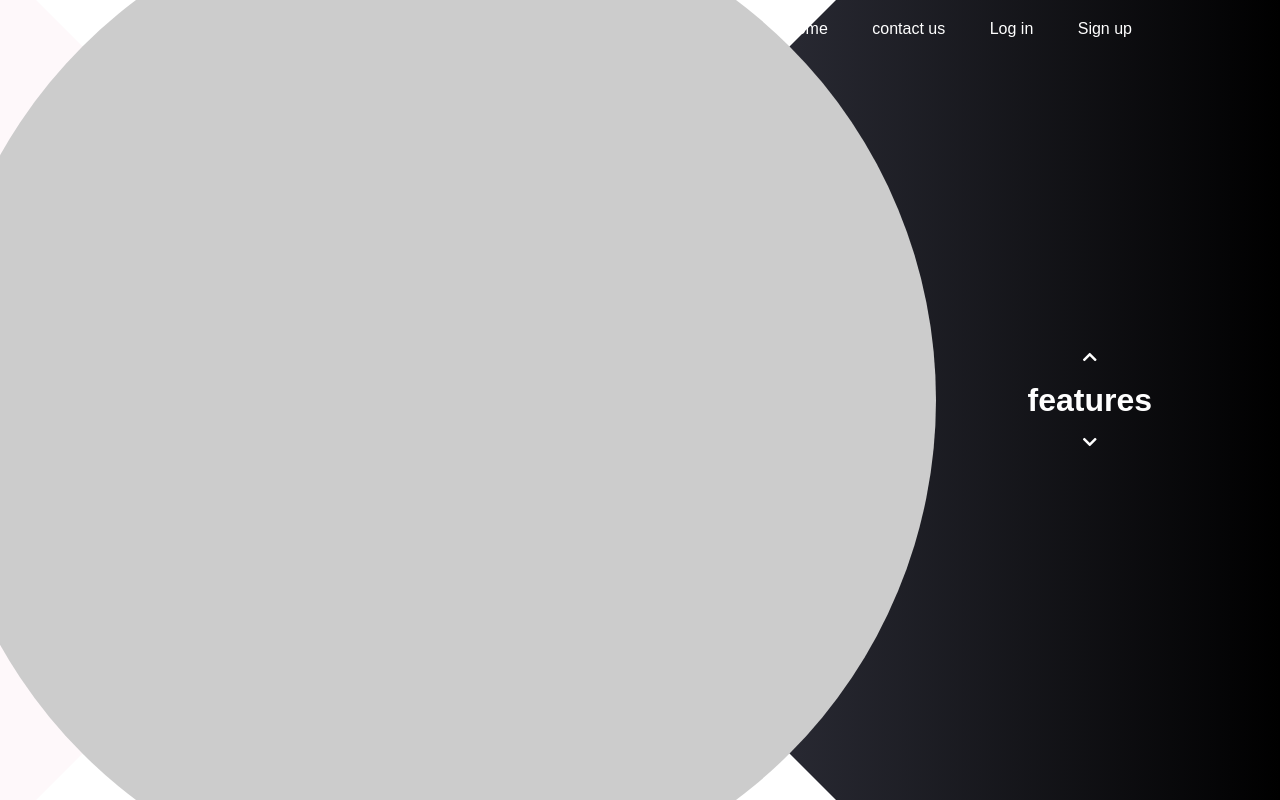
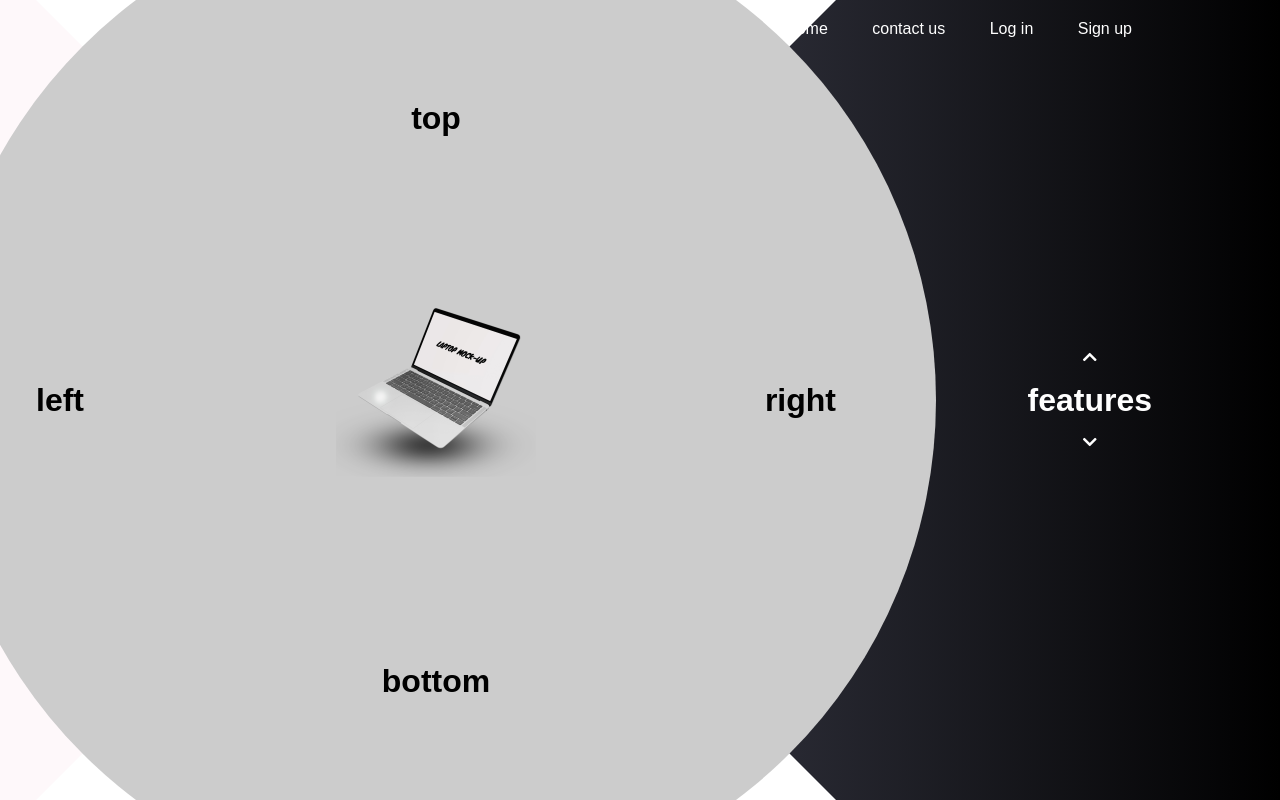
Before and after one commit to somayehbd/CreativeIntroWeb, a plain HTML site: page index.html in a window 1280 px wide. Drawn offline with Linux system fonts and the light colour scheme.

Commit message:
Improve: edit the created circle and separate it  4 parts

```diff
--- a/assets/css/style.css
+++ b/assets/css/style.css
@@ -51,8 +51,8 @@ nav {
 }
 
 #circle {
-    width: 1000px;
-    height: 1000px;
+    width: 100%;
+    height: 100%;
     position: absolute;
     top: 0;
     left: 0;
@@ -60,6 +60,35 @@ nav {
     background: #ccc;
 }
 
+.feature {
+    position: absolute;
+}
+
+
+.right {
+    top: 50%;
+    right: 10%;
+    transform: translateY(-50%);
+}
+
+.left {
+    top: 50%;
+    left: 10%;
+    transform: translateY(-50%);
+}
+
+
+.top {
+    top: 20%;
+    left: 50%;
+    transform: translateX(-50%);
+}
+
+.down {
+    bottom: 20%;
+    left: 50%;
+    transform: translateX(-50%);
+}
 
 .overlay {
     width: 0;
@@ -90,14 +119,6 @@ nav {
     position: absolute;
     top: 50%;
     left: 50%;
+    transform: translate(-50%, -50%);
+    z-index: 1;
 }
-
-
-.feature h1 {
-    width: 70px;
-}
-
-.feature {
-    position: absolute;
-   display: flex;
-}
--- a/index.html
+++ b/index.html
@@ -25,11 +25,20 @@
         </nav>
 
         <div class="content">
+            <img src="assets/img/laptop.png" class="laptop">
             <div id="circle">
-                <div class="feature one"></div>
-                <div class="feature two"></div>
-                <div class="feature three"></div>
-                <div class="feature four"> </div>
+                <div class="feature top">
+                    <h1>top</h1>
+                </div>
+                <div class="feature right">
+                    <h1>right</h1>
+                </div>
+                <div class="feature left">
+                    <h1>left</h1>
+                </div>
+                <div class="feature down">
+                    <h1>bottom</h1>
+                </div>
             </div>
 
             <div class="overlay"></div>
@@ -41,7 +50,7 @@
         </div>
     </div>
 
-            <script src="assets/js/script.js"></script>
+    <script src="assets/js/script.js"></script>
 </body>
 
 </html>
```
